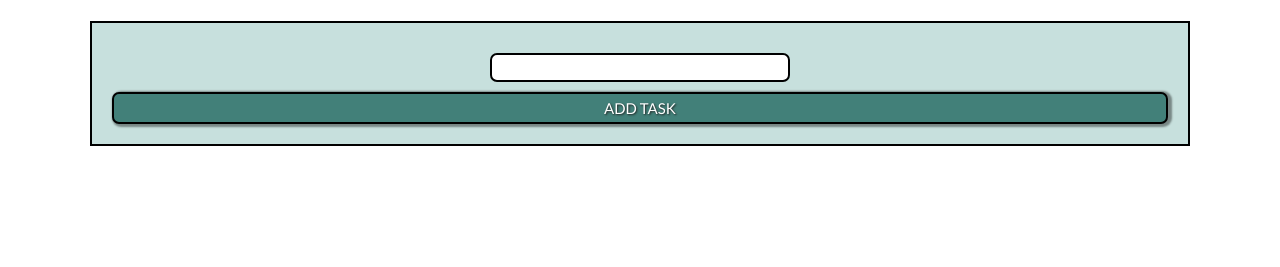
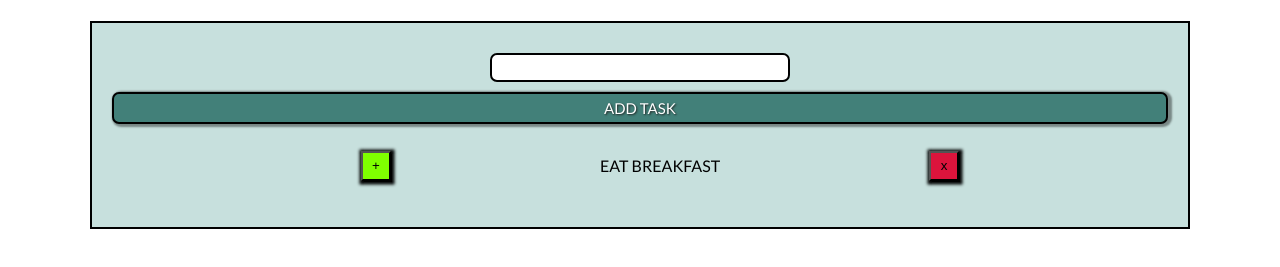
Before and after one commit to m4dzix/todo-list, a plain HTML site: page index.html in a window 1280 px wide. Shown: the part 117-384 px from the top of the page. Drawn offline with Linux system fonts and the light colour scheme; a web font is replaced by a local one.

Commit message:
added an example task inside unordered lists

```diff
--- a/index.html
+++ b/index.html
@@ -22,6 +22,9 @@
       <form class="form">
         <label><input class="form__input" name="task" type="text" required></label>
         <button class="form__button">add task</button>
+        <ul class="form__taskList">
+          <li class="form__taskItem"><button class=" taskItem__button taskItem__button--doneTask">+</button><p>eat breakfast</p><button class=" taskItem__button taskItem__button--removeTask">x</button></li>
+        </ul>
       </form>
     </main>
 
--- a/style/form.css
+++ b/style/form.css
@@ -4,7 +4,7 @@
   padding: 20px;
   text-align: center;
   background-color: hsl(173, 29%, 83%);
-  display:flex;
+  display: flex;
   flex-direction: column;
 }
 
@@ -28,3 +28,31 @@
   box-shadow: 2px 1px 2px 2px rgba(0, 0, 0, .4);
   text-shadow: 1px 1px 2px #222;
 }
+
+.form__taskItem {
+  display: flex;
+  flex-direction: row;
+  width: 100%;
+  justify-content: space-evenly;
+  align-items: center;
+  text-transform: uppercase;
+}
+
+.taskItem__button {
+  width: 30px;
+  height: 30px;
+  background-color: chartreuse;
+  box-shadow: .5px .5px 3px 3px black;
+}
+.taskItem__button:hover{
+opacity: .7;
+cursor: pointer;
+}
+
+.taskItem__button--doneTask {
+  background-color: chartreuse;
+}
+
+.taskItem__button--removeTask {
+  background-color: crimson;
+}
```
